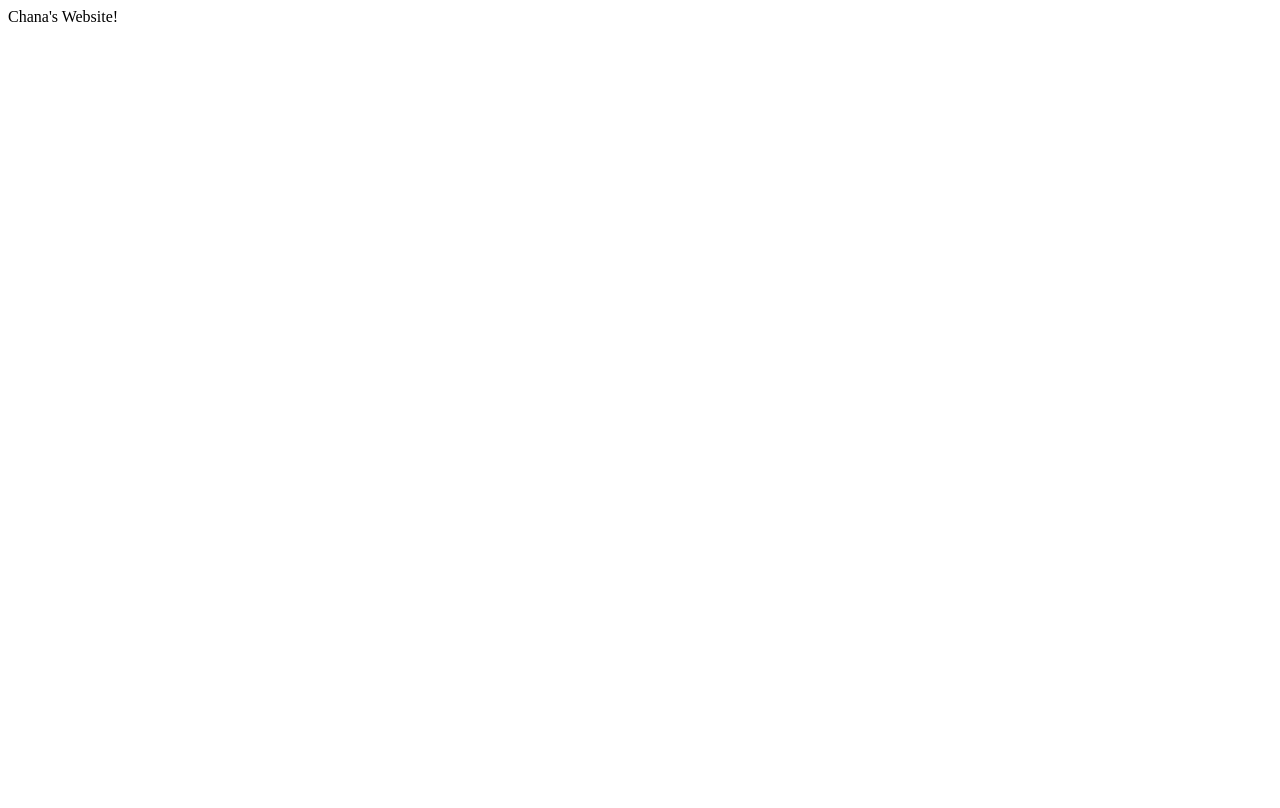
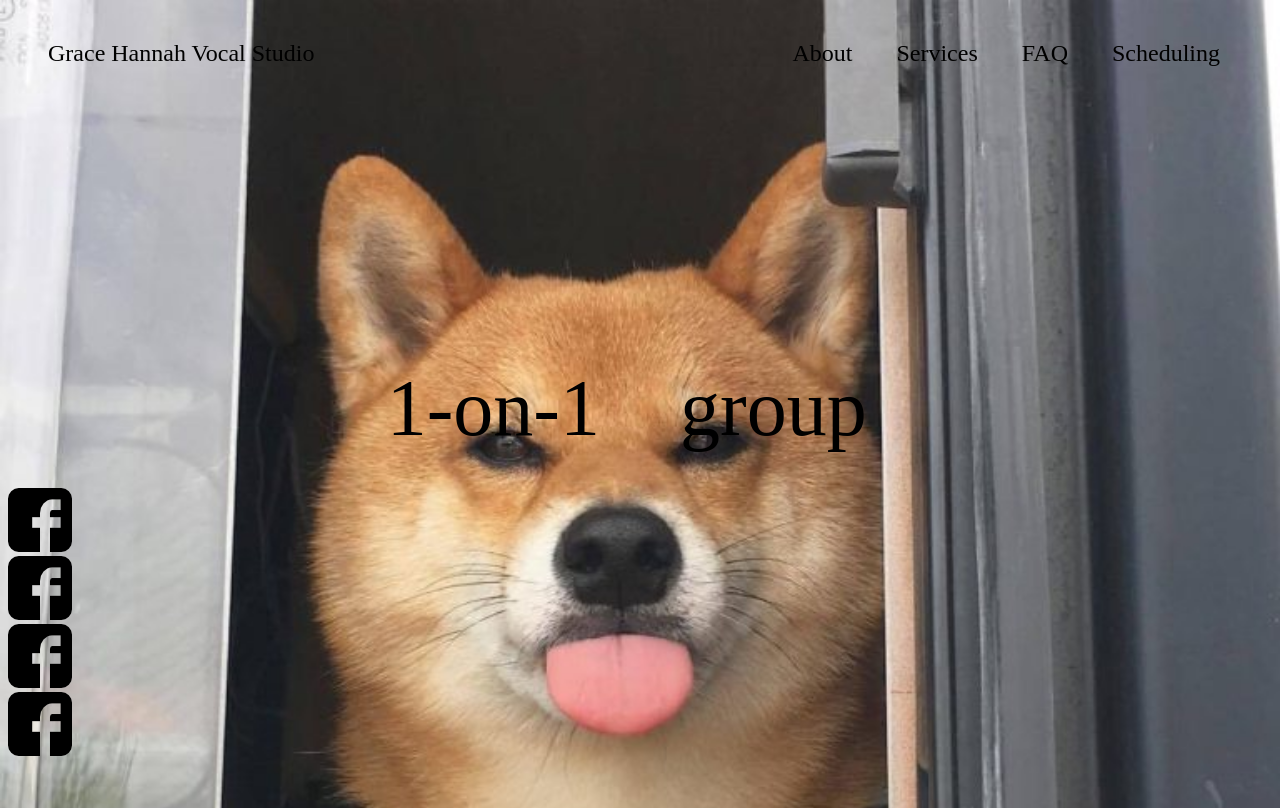
Before and after one commit to benmanbs/chana-website, a plain HTML site: page static/index.html in a window 1280 px wide. Drawn offline with Linux system fonts and the light colour scheme.

Commit message:
initial layout of homepage

```diff
--- /dev/null
+++ b/static/css/main.css
@@ -0,0 +1,67 @@
+html, body{
+    height:100%;
+}
+
+body {
+    background: url("../images/85708057.jpg") no-repeat;
+    background-size: cover;
+}
+
+#menu {
+    position: fixed; /* Set the navbar to fixed position */
+    top: 0; /* Position the navbar at the top of the page */
+    right: 0;
+    display: flex;
+    justify-content: flex-end;
+    margin-top: 40px;
+}
+
+#home {
+    position: fixed; /* Set the navbar to fixed position */
+    top: 0; /* Position the navbar at the top of the page */
+    margin-top: 40px;
+    margin-left: 40px;
+    font-size: 18pt;
+}
+
+#menu .items {
+    margin-right: 40px;
+}
+#menu .item {
+    margin-left: 20px;
+    margin-right: 20px;
+    font-size: 18pt;
+}
+
+#footer {
+    position: fixed; /* Set the navbar to fixed position */
+    bottom: 0; /* Position the navbar at the top of the page */
+    display: flex;
+    width: 100%;
+    margin-bottom: 40px;
+    flex-direction: column;
+}
+
+.main {
+    display: flex;
+    height: 100%;
+    font-size: 60pt;
+}
+
+.col-2 {
+    width: 50%;
+    margin: 40px;
+}
+
+.left, .right {
+    display: flex;
+    align-items: center;
+}
+
+.left {
+    justify-content: flex-end;
+}
+
+.right{
+    justify-content: flex-start;
+}
--- a/static/index.html
+++ b/static/index.html
@@ -3,8 +3,27 @@
 <head>
     <meta charset="UTF-8">
     <title>Hello World!</title>
+    <link rel="stylesheet" type="text/css" href="css/main.css"/>
 </head>
 <body>
-    Chana's Website!
+<span id="home">Grace Hannah Vocal Studio</span>
+<div id="menu">
+    <div class="items">
+        <span class="item">About</span>
+        <span class="item">Services</span>
+        <span class="item">FAQ</span>
+        <span class="item">Scheduling</span>
+    </div>
+</div>
+<div class="main">
+    <div class="col-2 left">1-on-1</div>
+    <div class="col-2 right">group</div>
+</div>
+<div id="footer">
+    <div class="icon"><a href="http://facebook.com/gracehannahvoice" ><img src="images/facebook-logo.png"></a></div>
+    <div class="icon"><a href="http://facebook.com/gracehannahvoice" ><img src="images/facebook-logo.png"></a></div>
+    <div class="icon"><a href="http://facebook.com/gracehannahvoice" ><img src="images/facebook-logo.png"></a></div>
+    <div class="icon"><a href="http://facebook.com/gracehannahvoice" ><img src="images/facebook-logo.png"></a></div>
+</div>
 </body>
 </html>
```
Also changed, not shown: static/images/85708057.jpg (added), static/images/facebook-logo.png (added).
